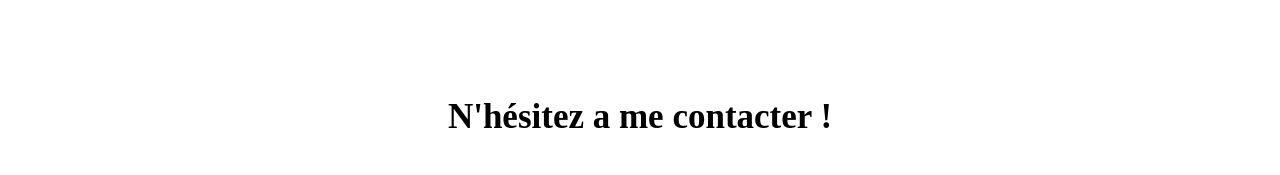
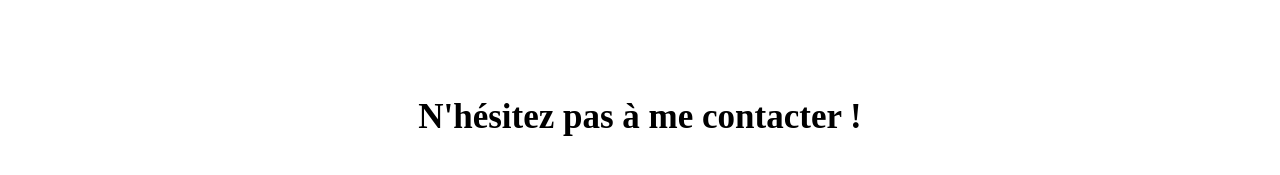
Before and after one commit to fDjibril/PortFolio, a plain HTML site: page index.html in a window 1280 px wide. Shown: the part 4258-4433 px from the top of the page. Drawn offline with Linux system fonts and the light colour scheme.

Commit message:
Update index.html

```diff
--- a/index.html
+++ b/index.html
@@ -135,7 +135,7 @@
     </div>
     </div>
 
-    <h5 class="phrs2f">N'hésitez a me contacter !</h5>
+    <h5 class="phrs2f">N'hésitez pas à me contacter !</h5>
 
 
 
```
